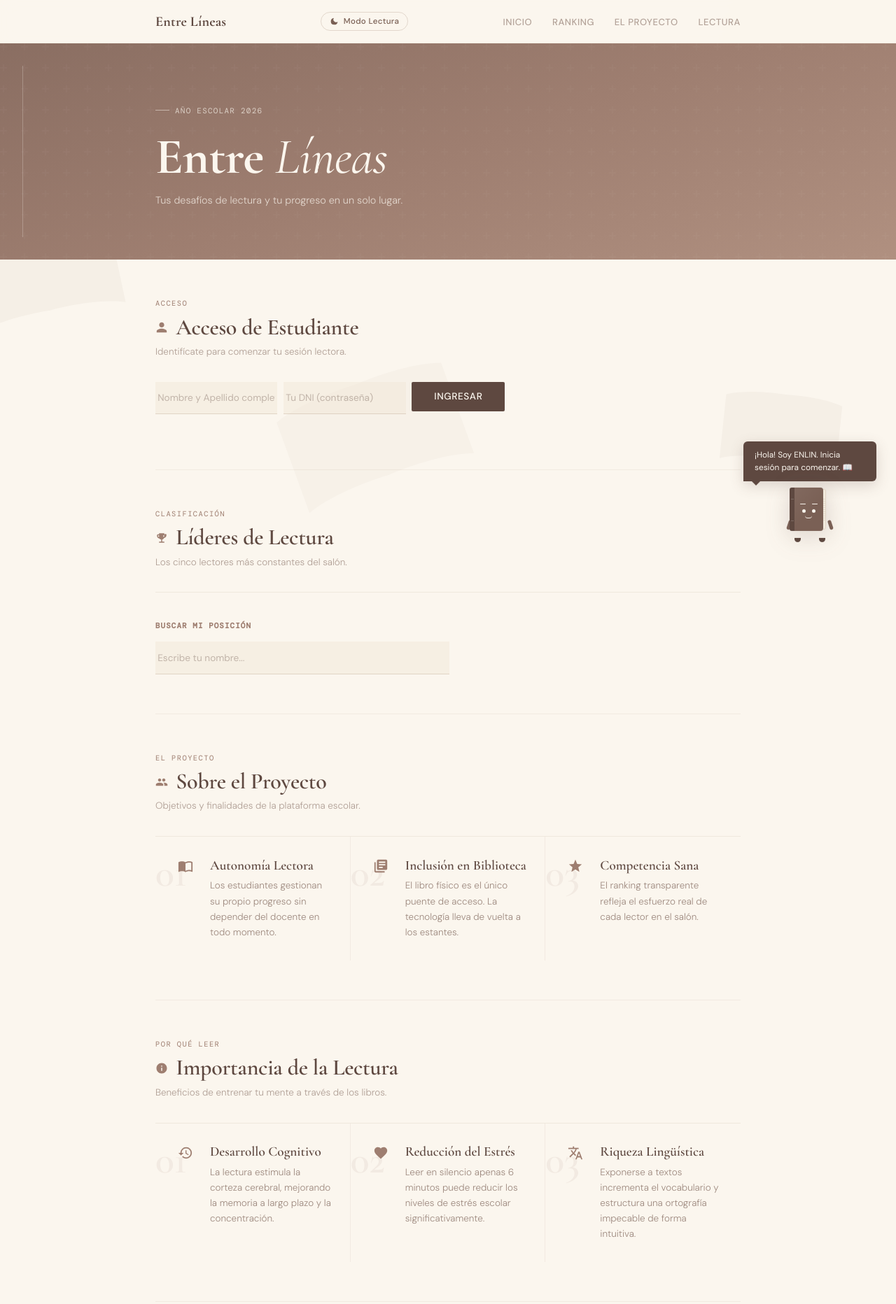
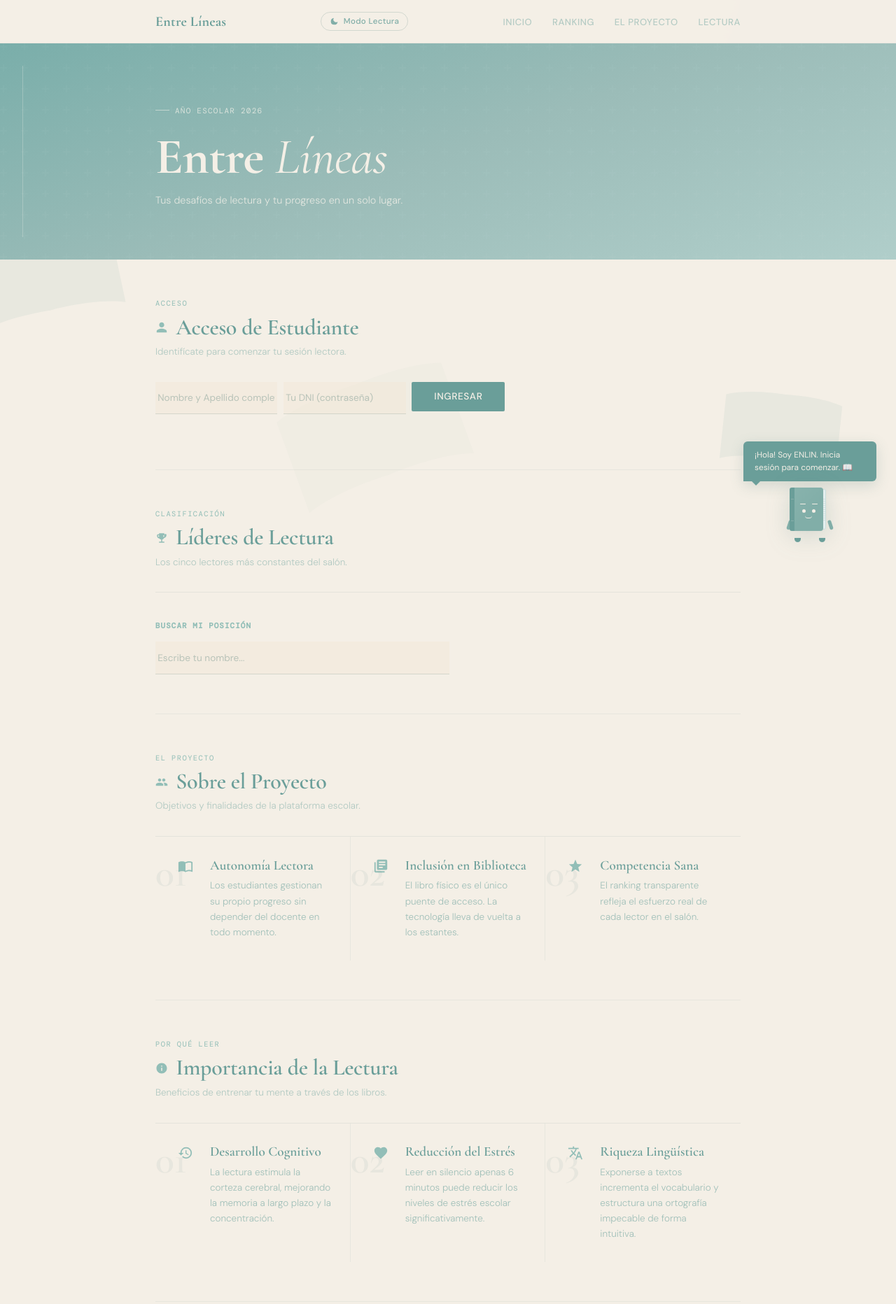
Before and after one commit to Jc-system-pro/Entre-Lineas, a plain HTML site: page index.html in a window 1280 px wide. Shown: the top 1864 px of the page at 70% size. Drawn offline with nearby package versions, Linux system fonts and the light colour scheme; no server answers.

Commit message:
cambio de css

```diff
--- a/styles.css
+++ b/styles.css
@@ -11,12 +11,12 @@ html { scroll-behavior:smooth; }
 
 /* ---------- VARIABLES ---------- */
 :root {
-    --tierra-1:   #7A6055;
-    --tierra-2:   #5E4840;
-    --tierra-3:   #9E7E70;
-    --crema:      #FBF6EE;
-    --crema-2:    #F2E8D8;
-    --crema-3:    #EAD9C4;
+    --tierra-1:   #81aea8;
+    --tierra-2:   #6A9E99;
+    --tierra-3:   #92beb7;
+    --crema:      #F4EFE6;
+    --crema-2:    #EBE5DA;
+    --crema-3:    #E2DBD0;
     --error:      #C97A75;
     --ok:         #8FA876;
     --r:          0.5rem;
@@ -39,7 +39,7 @@ body {
 section { scroll-margin-top: 72px; }
 
 /* ---------- MODO NOCTURNO ---------- */
-body.modo-nocturno { background-color:#f0ece2; filter:sepia(0.10) contrast(0.97); }
+body.modo-nocturno { background-color:#fff5e4; filter:sepia(0.10) contrast(0.97); }
 
 /* ============================================================
    FONDO — siluetas de libros abiertos desvanecidas
@@ -50,7 +50,7 @@ body.modo-nocturno { background-color:#f0ece2; filter:sepia(0.10) contrast(0.97)
 }
 .bg-book {
     position: absolute;
-    opacity: 0.045;
+    opacity: 0.100;
     fill: var(--tierra-1);
 }
 .bg-book.b1 { width:340px; top:-60px; right:-80px; transform:rotate(18deg); }
@@ -63,8 +63,8 @@ body.modo-nocturno { background-color:#f0ece2; filter:sepia(0.10) contrast(0.97)
    NAVBAR
    ============================================================ */
 .navbar {
-    background: rgba(251,246,238,.95);
-    border-bottom: 1px solid rgba(139,106,85,.08);
+    background: rgba(244,239,230,.95);
+    border-bottom: 1px solid rgba(90,132,128,.08);
     position: fixed; top:0; left:0; width:100%; height:62px;
     z-index: 1000;
     backdrop-filter: blur(10px);
@@ -83,7 +83,7 @@ body.modo-nocturno { background-color:#f0ece2; filter:sepia(0.10) contrast(0.97)
 .nav-actions { display:flex; align-items:center; gap:1rem; }
 .btn-icon {
     background: transparent;
-    border: 1px solid rgba(139,106,85,.22);
+    border: 1px solid rgba(90,132,128,.22);
     color: var(--tierra-1);
     padding: .3rem .75rem; font-size: .72rem;
     border-radius: 20px; cursor: pointer; font-weight: 500;
@@ -93,7 +93,7 @@ body.modo-nocturno { background-color:#f0ece2; filter:sepia(0.10) contrast(0.97)
     letter-spacing: 0.03em;
 }
 .btn-icon svg { width:13px; height:13px; fill:currentColor; flex-shrink:0; }
-.btn-icon:hover { background:var(--crema-2); border-color:rgba(139,106,85,.4); }
+.btn-icon:hover { background:var(--crema-2); border-color:rgba(90,132,128,.4); }
 
 .nav-links { display:flex; gap:1.8rem; list-style:none; }
 .nav-links a {
@@ -115,7 +115,7 @@ body.modo-nocturno { background-color:#f0ece2; filter:sepia(0.10) contrast(0.97)
    HERO — editorial, sin caja, tipo portada de revista
    ============================================================ */
 .hero {
-    background: linear-gradient(160deg, #8A6E62 0%, #9E7E70 50%, #B09080 100%);
+    background: linear-gradient(160deg, #7AAEAA 0%, #9BBCB8 50%, #B0CECA 100%);
     padding: 5rem 2rem 4.5rem;
     position: relative; z-index: 2;
     overflow: hidden;
@@ -149,7 +149,7 @@ body.modo-nocturno { background-color:#f0ece2; filter:sepia(0.10) contrast(0.97)
     font-family: var(--font-serif);
     font-size: clamp(3rem, 7vw, 4.5rem);
     font-weight: 700; line-height: 1.05;
-    color: #FBF6EE;
+    color: #F4EFE6;
     margin-bottom: .8rem;
     letter-spacing: -0.01em;
 }
@@ -178,7 +178,7 @@ body.modo-nocturno { background-color:#f0ece2; filter:sepia(0.10) contrast(0.97)
    ============================================================ */
 .card {
     background: transparent;
-    border-bottom: 1px solid rgba(139,106,85,.08);
+    border-bottom: 1px solid rgba(90,132,128,.08);
     padding: 3.5rem 0;
     animation: fadeUp .5s ease both;
 }
@@ -188,7 +188,7 @@ body.modo-nocturno { background-color:#f0ece2; filter:sepia(0.10) contrast(0.97)
     background: transparent;
     padding: 3.5rem 0;
     border-radius: 0;
-    border-bottom: 1px solid rgba(139,106,85,.08);
+    border-bottom: 1px solid rgba(90,132,128,.08);
     margin-top: 0;
 }
 .card.info-card.clear { background: transparent; }
@@ -223,7 +223,7 @@ h2 {
 input {
     background: rgba(242,232,216,.5);
     border: none;
-    border-bottom: 1.5px solid rgba(139,106,85,.2);
+    border-bottom: 1.5px solid rgba(90,132,128,.2);
     padding: .85rem .2rem;
     color: var(--tierra-2); font-size:.9rem;
     font-family: var(--font-sans);
@@ -232,7 +232,7 @@ input {
     outline: none;
 }
 input:focus { border-bottom-color: var(--tierra-1); background: transparent; }
-input::placeholder { color: rgba(94,72,64,.35); font-size:.85rem; }
+input::placeholder { color: rgba(76,120,116,.35); font-size:.85rem; }
 .btn-primary {
     background: var(--tierra-2); color: var(--crema);
     border: none; padding: .8rem 2rem;
@@ -247,7 +247,7 @@ input::placeholder { color: rgba(94,72,64,.35); font-size:.85rem; }
 .btn-primary:hover  { background: var(--tierra-1); letter-spacing: .07em; }
 .btn-primary:active { transform: scale(.97); }
 .btn-ghost {
-    background: transparent; border: none; border-bottom: 1px solid rgba(139,106,85,.3);
+    background: transparent; border: none; border-bottom: 1px solid rgba(90,132,128,.3);
     color: var(--tierra-1); padding: .4rem 0;
     font-size: .8rem; cursor: pointer;
     transition: border-color .2s, color .2s;
@@ -264,13 +264,13 @@ input::placeholder { color: rgba(94,72,64,.35); font-size:.85rem; }
     display: grid;
     grid-template-columns: 1fr;
     gap: 0;
-    border-top: 1px solid rgba(139,106,85,.1);
+    border-top: 1px solid rgba(90,132,128,.1);
     margin-top: 1rem;
 }
 .info-item {
     background: transparent;
     padding: 2rem 0 2rem 1.5rem;
-    border-bottom: 1px solid rgba(139,106,85,.08);
+    border-bottom: 1px solid rgba(90,132,128,.08);
     border-left: none;
     display: grid;
     grid-template-columns: auto 1fr;
@@ -282,7 +282,7 @@ input::placeholder { color: rgba(94,72,64,.35); font-size:.85rem; }
     content: attr(data-num);
     font-family: var(--font-serif);
     font-size: 3.5rem; font-weight: 600;
-    color: rgba(139,106,85,.08);
+    color: rgba(90,132,128,.08);
     line-height: 1;
     position: absolute; left: 0; top: 1.5rem;
     pointer-events: none;
@@ -330,7 +330,7 @@ input::placeholder { color: rgba(94,72,64,.35); font-size:.85rem; }
 }
 
 /* Progreso */
-.progress-bar-bg  { background:rgba(139,106,85,.1); height:2px; margin:.8rem 0 1.8rem; overflow:hidden; }
+.progress-bar-bg  { background:rgba(90,132,128,.1); height:2px; margin:.8rem 0 1.8rem; overflow:hidden; }
 .progress-bar-fill { background: var(--tierra-1); height:100%; width:0%; transition:width .35s ease; }
 
 /* Pregunta */
@@ -345,7 +345,7 @@ input::placeholder { color: rgba(94,72,64,.35); font-size:.85rem; }
 .option-btn {
     background: transparent;
     border: none;
-    border-bottom: 1px solid rgba(139,106,85,.12);
+    border-bottom: 1px solid rgba(90,132,128,.12);
     color: var(--tierra-1);
     text-align:left; padding:.9rem .2rem;
     cursor:pointer; font-size:.88rem;
@@ -406,11 +406,11 @@ input::placeholder { color: rgba(94,72,64,.35); font-size:.85rem; }
 /* ============================================================
    RANKING
    ============================================================ */
-.leaderboard-list { list-style:none; border-top: 1px solid rgba(139,106,85,.1); }
+.leaderboard-list { list-style:none; border-top: 1px solid rgba(90,132,128,.1); }
 .leaderboard-list li {
     display:flex; align-items:center; gap:.8rem;
     padding:.95rem 0;
-    border-bottom: 1px solid rgba(139,106,85,.06);
+    border-bottom: 1px solid rgba(90,132,128,.06);
     font-size:.88rem;
     transition: padding-left .15s;
 }
@@ -428,7 +428,7 @@ input::placeholder { color: rgba(94,72,64,.35); font-size:.85rem; }
 .rank-pos.pos-3 svg { fill: #B07B5A; }
 .rank-pos.pos-num {
     font-family: var(--font-mono);
-    font-size: .72rem; color: rgba(94,72,64,.4);
+    font-size: .72rem; color: rgba(76,120,116,.4);
 }
 .rank-nombre { flex:1; }
 .rank-pts {
@@ -468,7 +468,7 @@ input::placeholder { color: rgba(94,72,64,.35); font-size:.85rem; }
     padding: .7rem 1rem; border-radius: 6px 6px 6px 0;
     font-size: .74rem; max-width: 190px; margin-bottom: 12px;
     line-height: 1.45; text-align: left;
-    box-shadow: 0 6px 20px rgba(94,72,64,.2);
+    box-shadow: 0 6px 20px rgba(76,120,116,.2);
     position: relative; pointer-events: none;
     animation: fadeInUp .3s ease;
     font-family: var(--font-sans);
@@ -486,7 +486,7 @@ input::placeholder { color: rgba(94,72,64,.35); font-size:.85rem; }
     position: relative; cursor: grab;
     width: 58px; height: 72px;
     transition: transform .2s;
-    filter: drop-shadow(0 6px 16px rgba(94,72,64,.2));
+    filter: drop-shadow(0 6px 16px rgba(76,120,116,.2));
 }
 .enlin-character:active { cursor:grabbing; }
 .enlin-character:hover { transform: translateY(-3px); }
@@ -515,8 +515,8 @@ input::placeholder { color: rgba(94,72,64,.35); font-size:.85rem; }
 .book-pages {
     position:absolute; top:2px; right:-4px;
     width:5px; height:calc(100% - 4px);
-    background: linear-gradient(90deg, #ede5d8, #f5ede0);
-    border:1px solid rgba(139,106,85,.15); border-left:none;
+    background: linear-gradient(90deg, #dceae9, #e8f2f1);
+    border:1px solid rgba(90,132,128,.15); border-left:none;
     border-radius:0 3px 3px 0; z-index:2;
 }
 /* Líneas de páginas */
@@ -527,7 +527,7 @@ input::placeholder { color: rgba(94,72,64,.35); font-size:.85rem; }
     background: repeating-linear-gradient(
         to bottom,
         transparent, transparent 2px,
-        rgba(139,106,85,.12) 2px, rgba(139,106,85,.12) 3px
+        rgba(90,132,128,.12) 2px, rgba(90,132,128,.12) 3px
     );
 }
 .book-cover-front {
@@ -603,7 +603,7 @@ input::placeholder { color: rgba(94,72,64,.35); font-size:.85rem; }
    ============================================================ */
 .footer {
     background: var(--crema-2);
-    border-top:1px solid rgba(139,106,85,.08);
+    border-top:1px solid rgba(90,132,128,.08);
     padding: 3rem 2rem;
     font-size:.82rem; margin-top:3rem;
     position:relative; z-index:10;
@@ -648,7 +648,7 @@ input::placeholder { color: rgba(94,72,64,.35); font-size:.85rem; }
         position:absolute; top:62px; left:0; width:100%;
         background:var(--crema); padding:1.5rem;
         gap:1.2rem; text-align:center;
-        border-bottom:1px solid rgba(139,106,85,.1);
+        border-bottom:1px solid rgba(90,132,128,.1);
         box-shadow:0 8px 18px rgba(0,0,0,.05);
     }
     .nav-links.active { display:flex !important; }
@@ -662,7 +662,7 @@ input::placeholder { color: rgba(94,72,64,.35); font-size:.85rem; }
 }
 @media (min-width:601px) {
     .info-grid    { grid-template-columns:repeat(3,1fr); gap:0; }
-    .info-item    { border-bottom:none; border-right:1px solid rgba(139,106,85,.08); padding:1.8rem 1.5rem 1.8rem 2rem; }
+    .info-item    { border-bottom:none; border-right:1px solid rgba(90,132,128,.08); padding:1.8rem 1.5rem 1.8rem 2rem; }
     .info-item:last-child { border-right:none; }
     .input-group  { flex-direction:row; align-items:flex-end; }
     .input-group input { flex:1; }
```
